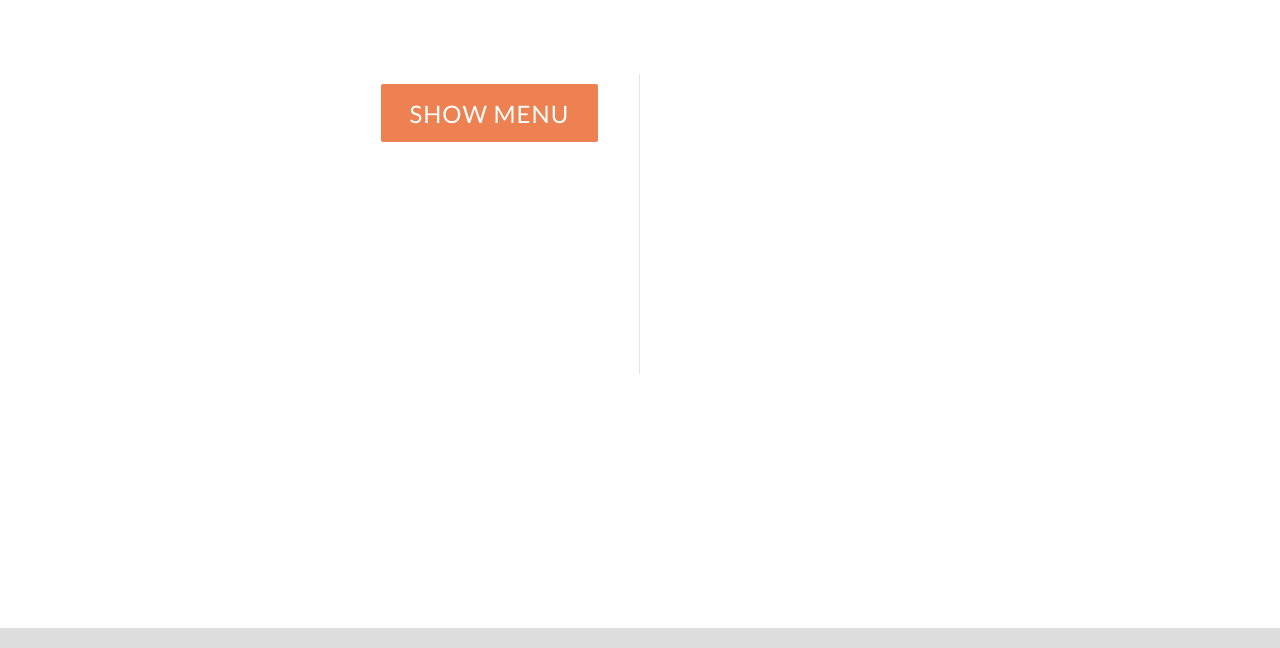
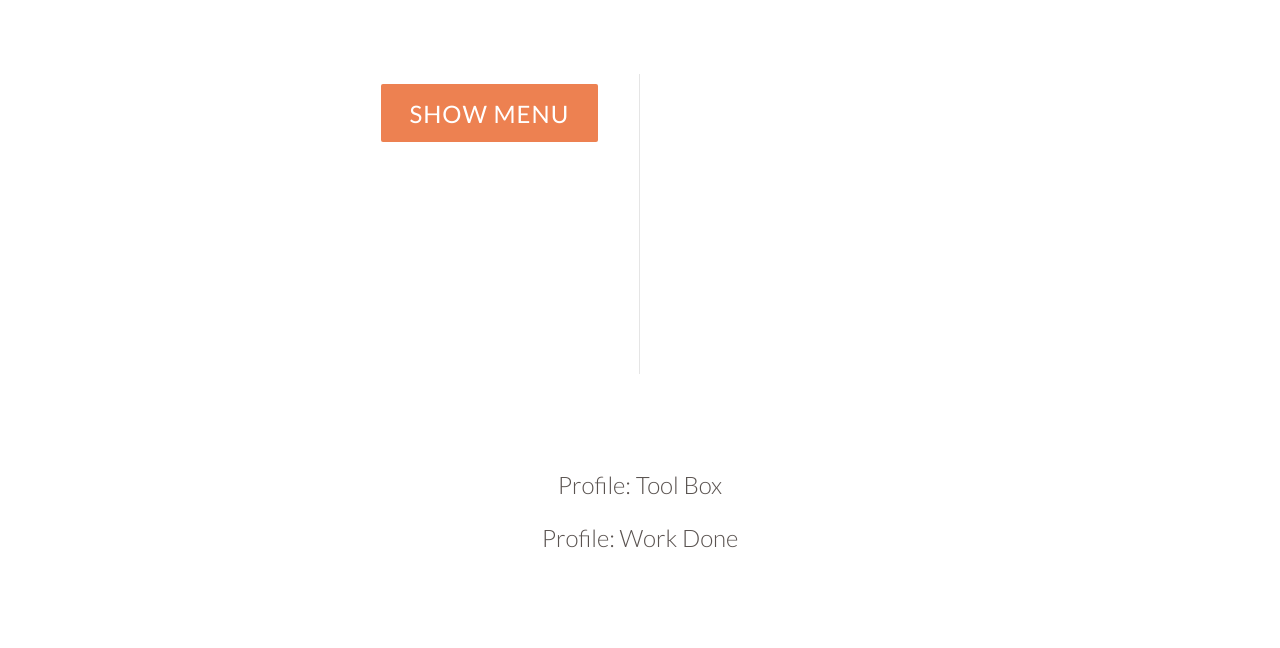
Before and after one commit to mboya/mboya.github.io, a plain HTML site: page profile.html in a window 1280 px wide. Shown: the part 172-820 px from the top of the page. Drawn offline with Linux system fonts and the light colour scheme; files whose address does not match are found by name.

Commit message:
content for profile page

```diff
--- a/profile.html
+++ b/profile.html
@@ -43,9 +43,10 @@
 							</nav> -->
 						</div>
 						<div class="related">
-							<!-- <p>If you enjoyed this demo you might also like:</p>
-							<p><a href="http://tympanus.net/Tutorials/AnimatedBorderMenus/">Animated Border Menus</a></p>
-							<p><a href="http://tympanus.net/Development/SidebarTransitions/">Transitions for Off-Canvas Navigations</a></p> -->
+							<p>Profile: Tool Box</p>
+							<p>Profile: Work Done</p>
+							<!-- <p><a href="http://tympanus.net/Tutorials/AnimatedBorderMenus/">Animated Border Menus</a></p> -->
+							<!-- <p><a href="http://tympanus.net/Development/SidebarTransitions/">Transitions for Off-Canvas Navigations</a></p> -->
 						</div>
 					</div><!-- /main -->
 				</div><!-- wrapper -->
```
